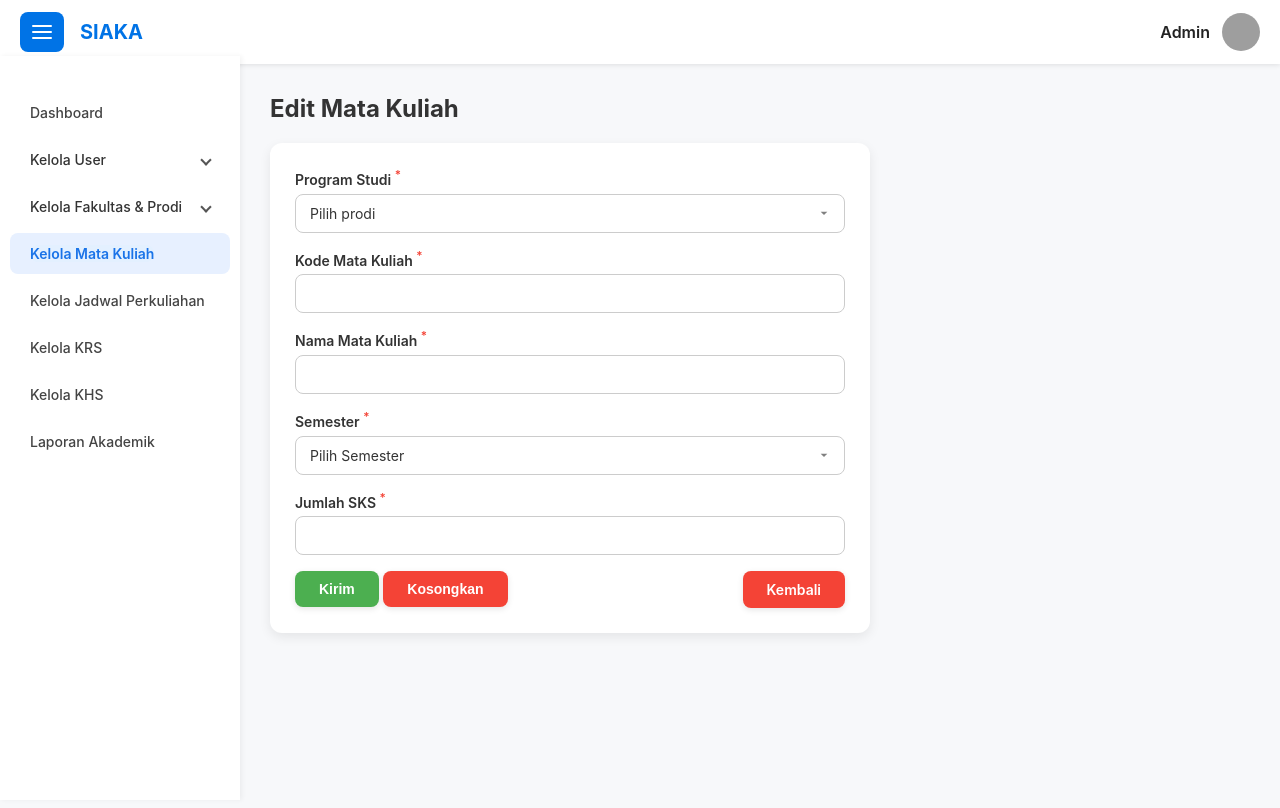
After one commit to RamdhanRS/siaka, a PHP site: page /kuliah/page/matakuliah/edit_mata_kuliah.php in a window 1280 px wide. The commit adds this page. Run offline with PHP 8.4, Linux system fonts and the light colour scheme; a user stored in the database is signed in; data comes from the database, SQL or seed files in the repository; data that the repository does not hold is empty; grey boxes are pictures that could not be loaded.

Commit message:
update message & edit mata kuliah

```diff
--- a/layout/topbar.php
+++ b/layout/topbar.php
@@ -11,10 +11,10 @@
   </div>
 
   <div class="topbar-right" id="profileArea" tabindex="0" aria-haspopup="true" aria-expanded="false" aria-label="Profile menu">
-    <span>Dasha Taran</span>
+    <span style="text-transform: capitalize;"><?= $_SESSION["username"] ?></span>
     <img src="https://randomuser.me/api/portraits/women/44.jpg" alt="Profile" />
     <div class="profile-dropdown" id="profileDropdown" role="menu" aria-hidden="true">
-      <div class="profile-name">Dasha Taran</div>
+      <div style="text-transform: capitalize;" class="profile-name"><?= $_SESSION["username"] ?></div>
       <a href="<?= base_url("/action/login/logout.php"); ?>" class="btn btn-danger" role="menuitem" onclick="return confirm('Apakah Anda yakin ingin logout?')">Logout</a>
       <!-- <button id="logoutBtn" role="menuitem">Logout</button> -->
     </div>
--- /dev/null
+++ b/page/matakuliah/edit_mata_kuliah.php
@@ -0,0 +1,74 @@
+<?php $page = "Edit Mata Kuliah"; ?>
+<?php include("../../layout/header.php"); ?>
+<?php include("../../layout/topbar.php"); ?>
+<?php include("../../layout/sidebar.php"); ?>
+<?php include("../../config/db.php"); ?>
+
+<?php
+$id = isset($_GET['id']) ? $_GET['id'] : null;
+$query = "SELECT * FROM mata_kuliah WHERE id = '$id'";
+$sql = mysqli_query($conn, $query);
+$data = mysqli_fetch_object($sql);
+
+$q_prodi = "SELECT * FROM prodi";
+$sql_prodi = mysqli_query($conn, $q_prodi);
+
+$semester = [1, 2, 3, 4, 5, 6, 7, 8];
+?>
+
+<section id="edit-matakuliah">
+  <div class="row">
+    <div class="col-md-12">
+      <form class="form-container" action="<?= base_url("/action/matakuliah/edit_data.php"); ?>" method="post">
+        <div class="form-group">
+          <label>Program Studi <sup class="text-danger">*</sup></label>
+          <input type="hidden" id="id" name="id" value="<?= $data->id ?>" required>
+          <select name="prodi" id="prodi" required>
+            <option disabled selected>Pilih prodi</option>
+            <?php while ($p = mysqli_fetch_array($sql_prodi)) { ?>
+              <option value="<?= $p["id"]; ?>" <?= $data->id_prodi == $p["id"] ? "selected" : "" ?>><?= $p["jenjang"] . " - " . $p["nama_prodi"] ?></option>
+            <?php } ?>
+          </select>
+        </div>
+
+        <div class="form-group">
+          <label>Kode Mata Kuliah <sup class="text-danger">*</sup></label>
+          <input type="text" id="kode_mk" name="kode_mk" value="<?= $data->kode_mk ?>" required>
+        </div>
+
+        <div class="form-group">
+          <label>Nama Mata Kuliah <sup class="text-danger">*</sup></label>
+          <input type="text" id="nama_mk" name="nama_mk" value="<?= $data->nama_mk ?>" required>
+        </div>
+
+        <div class="form-group">
+          <label>Semester <sup class="text-danger">*</sup></label>
+          <select name="semester" id="semester">
+            <option disabled selected>Pilih Semester</option>
+            <?php foreach ($semester as $s) { ?>
+              <option value="<?= $s ?>" <?= $data->semester == $s ? "selected" : "" ?>><?= $s ?></option>
+            <?php } ?>
+          </select>
+        </div>
+
+        <div class="form-group">
+          <label>Jumlah SKS <sup class="text-danger">*</sup></label>
+          <input type="number" min="1" id="sks" name="sks" value="<?= $data->sks ?>" required>
+        </div>
+
+        <div class="row">
+          <div class="col-md-6">
+            <button type="submit" class="btn btn-success">Kirim</button>
+            <button type="reset" class="btn btn-danger">Kosongkan</button>
+          </div>
+          <div class="col-md-6">
+            <a href="<?= base_url("/page/matakuliah/data_mata_kuliah.php") ?>" class="btn btn-danger float-right">Kembali</a>
+          </div>
+        </div>
+      </form>
+    </div>
+  </div>
+</section>
+
+<?php include("../../layout/scripts.php"); ?>
+<?php include("../../layout/footer.php"); ?>
```
Also changed, not shown: action/login/login.php (+12 -0 lines), page/dashboard/dashboard_admin.php (+10 -0 lines).
